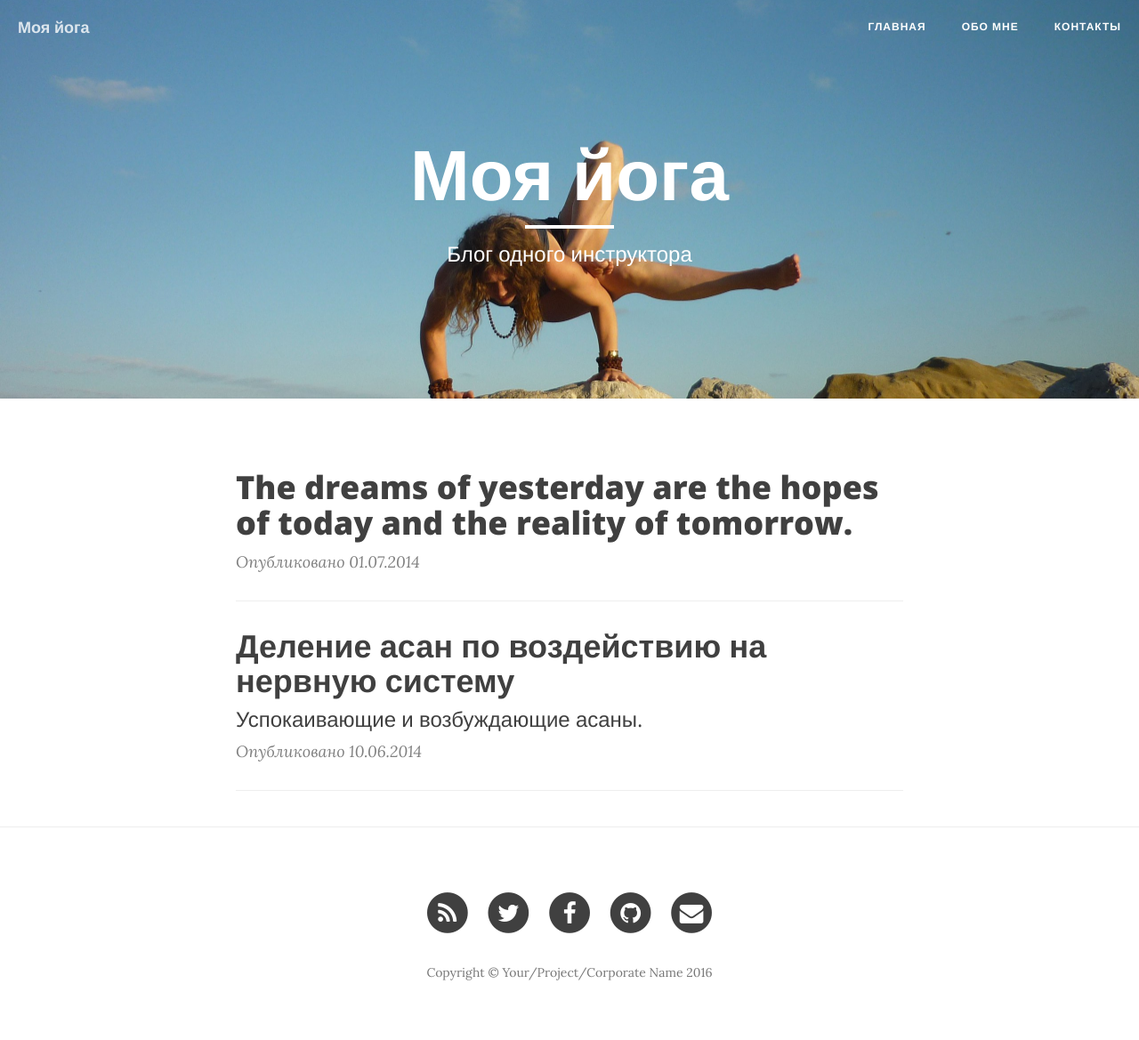
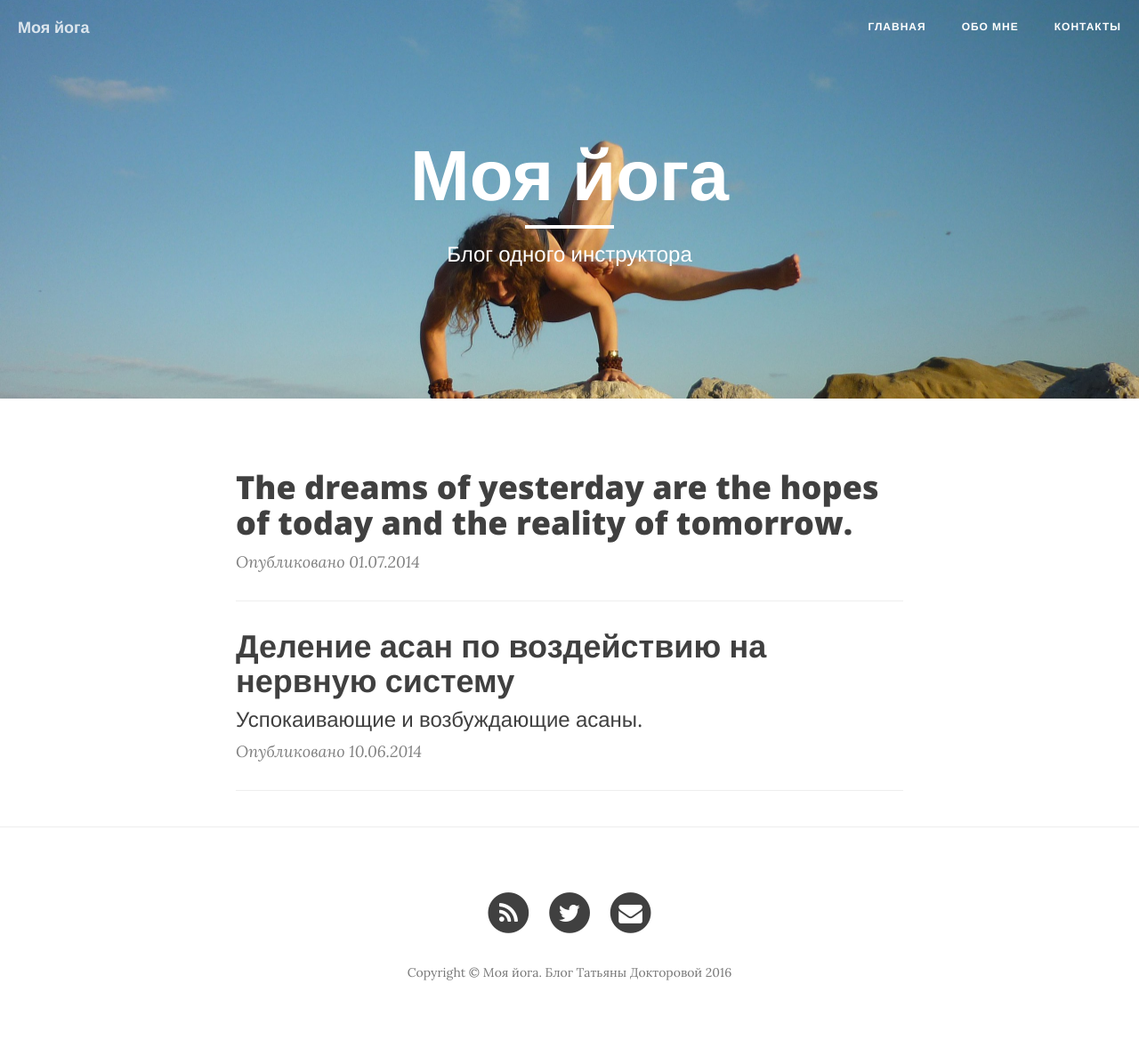
Before and after one commit to nadsv/myYoga, a Jekyll site: the page built from index.html, in a window 1280 px wide. Shown: the whole page at 89% size. Built offline with Jekyll 4.4.1, drawn with Linux system fonts in a browser that asks for light colours; nearby versions of some CDN libraries; the list of posts is cut into pages by our own code.

Commit message:
edited _config.yml, change baseurl

```diff
--- a/_config.yml
+++ b/_config.yml
@@ -2,13 +2,10 @@
 title: Моя йога
 header-img: img/home-bg.jpg
 email: your-email@yourdomain.com
-copyright_name: Your/Project/Corporate Name
+copyright_name: Моя йога. Блог Татьяны Докторовой
 description: "Write your site description here. It will be used as your sites meta description as well!"
-baseurl: ""
-url: "http://yourdomain.com"
-twitter_username: SBootstrap
-github_username:  davidtmiller
-facebook_username:  IronSummitMedia
+baseurl: "/myYoga"
+twitter_username: myYoga
 email_username:  your-email@yourdomain.com
 
 # Build settings
```
Also changed, not shown: Gemfile.lock.
